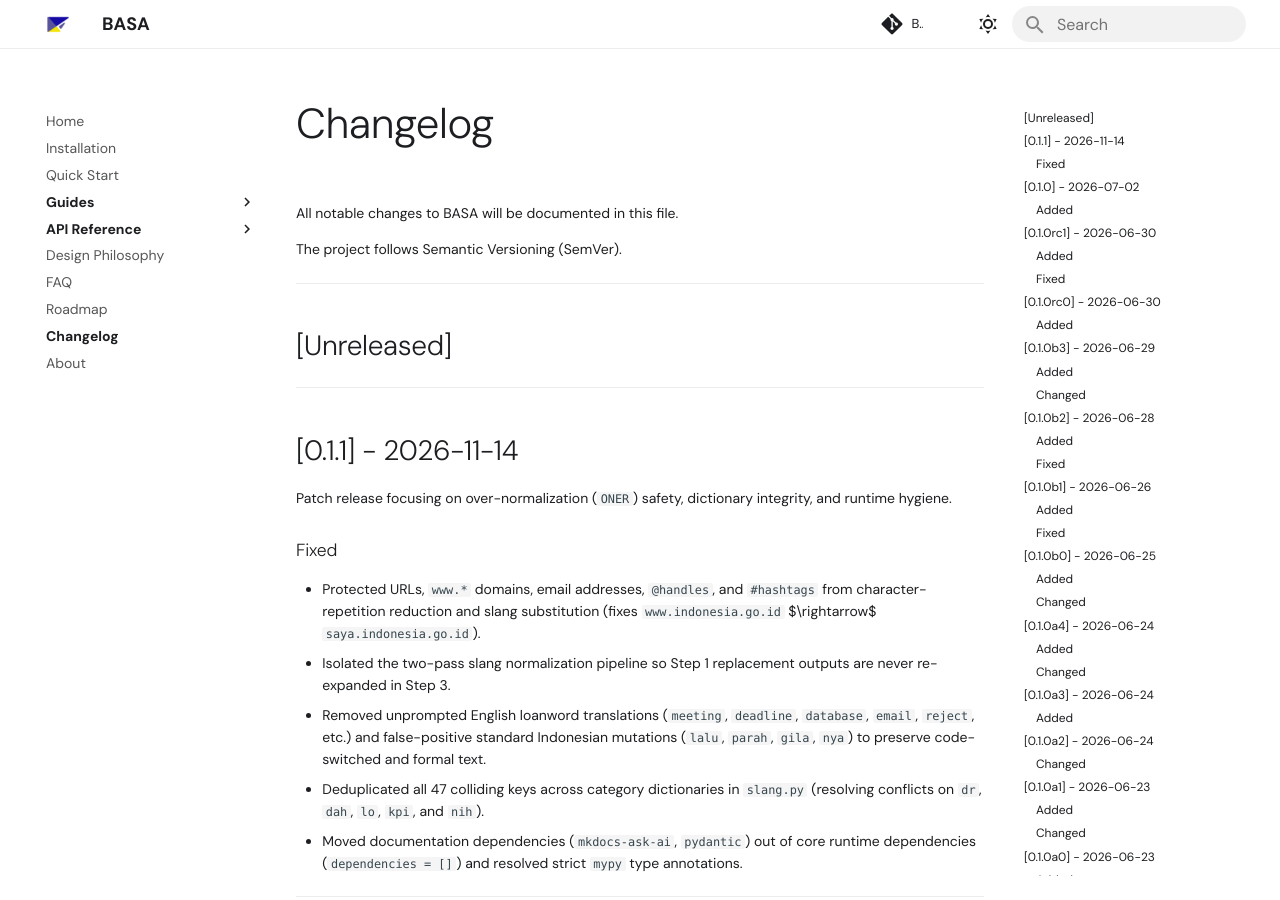
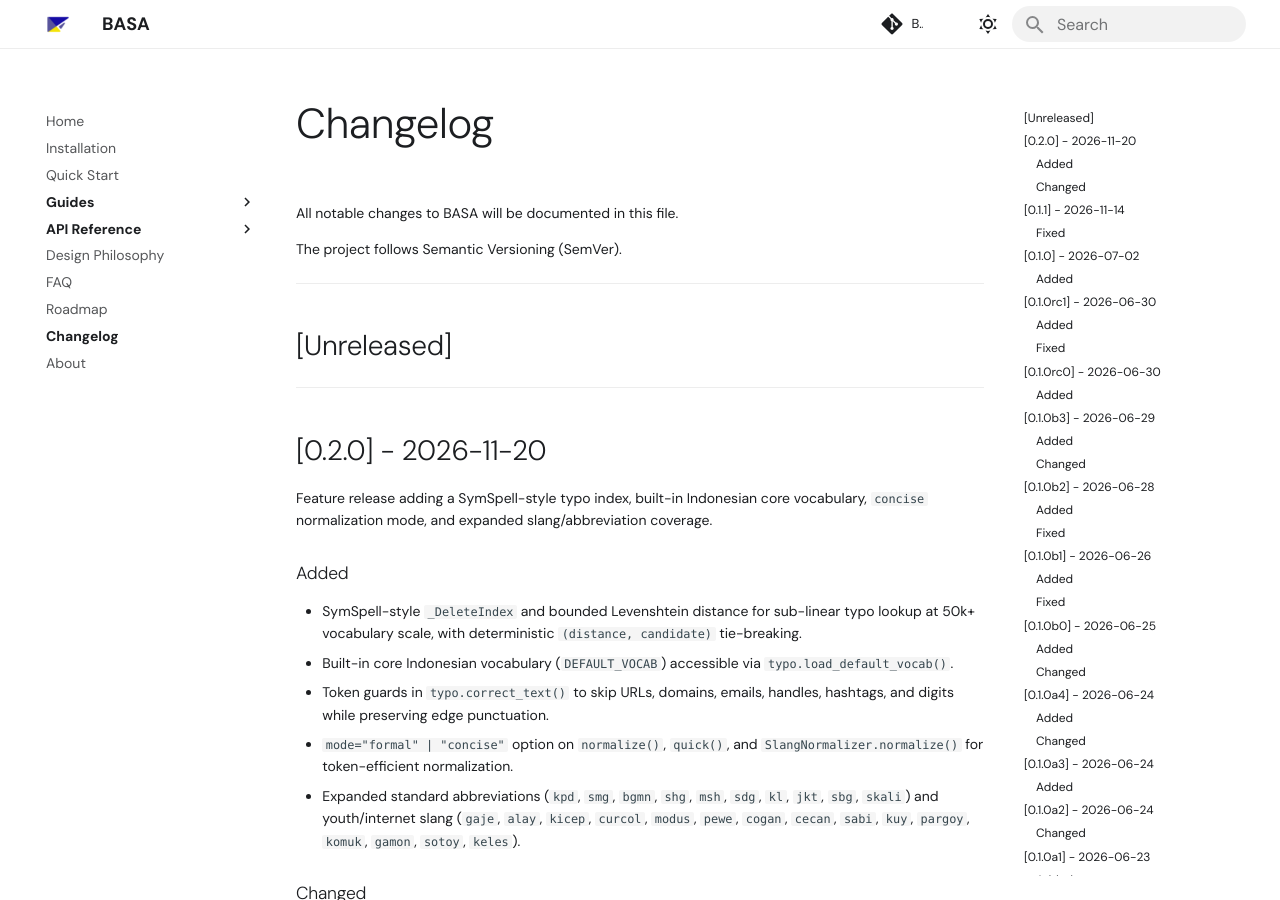
Before and after one commit to Muanai/basa, an MkDocs documentation site: the page built from docs/changelog.md, in a window 1280 px wide and 900 px high. Built offline with MkDocs 1.6.1 and Material for MkDocs 9.7.7, drawn with Linux system fonts in a browser that asks for light colours; some web fonts are replaced; comment, search, counter and statistics services are not loaded; the version menu is left out; some of the changed text lies outside the part shown.

Commit message:
docs: document concise mode, load_default_vocab, and v0.2.0 changelog

```diff
--- a/docs/changelog.md
+++ b/docs/changelog.md
@@ -7,6 +7,24 @@ The project follows Semantic Versioning (SemVer).
 ---
 
 ## [Unreleased]
+
+---
+
+## [0.2.0] - 2026-11-20
+
+Feature release adding a SymSpell-style typo index, built-in Indonesian core vocabulary, `concise` normalization mode, and expanded slang/abbreviation coverage.
+
+### Added
+
+* SymSpell-style `_DeleteIndex` and bounded Levenshtein distance for sub-linear typo lookup at 50k+ vocabulary scale, with deterministic `(distance, candidate)` tie-breaking.
+* Built-in core Indonesian vocabulary (`DEFAULT_VOCAB`) accessible via `typo.load_default_vocab()`.
+* Token guards in `typo.correct_text()` to skip URLs, domains, emails, handles, hashtags, and digits while preserving edge punctuation.
+* `mode="formal" | "concise"` option on `normalize()`, `quick()`, and `SlangNormalizer.normalize()` for token-efficient normalization.
+* Expanded standard abbreviations (`kpd`, `smg`, `bgmn`, `shg`, `msh`, `sdg`, `kl`, `jkt`, `sbg`, `skali`) and youth/internet slang (`gaje`, `alay`, `kicep`, `curcol`, `modus`, `pewe`, `cogan`, `cecan`, `sabi`, `kuy`, `pargoy`, `komuk`, `gamon`, `sotoy`, `keles`).
+
+### Changed
+
+* Aligned canonical formal targets for `mager` (`malas gerak`), `kepo` (`penasaran`), `gokil` (`gila`), `gabut` (`gaji buta`), and `lg` (`lagi`).
 
 ---
 
```
Also changed, not shown: README.md (+7 -5 lines), docs/api/typo.md (+4 -1 lines), docs/guides/typo-correction.md (+4 -1 lines), docs/roadmap.md (+14 -1 lines).
